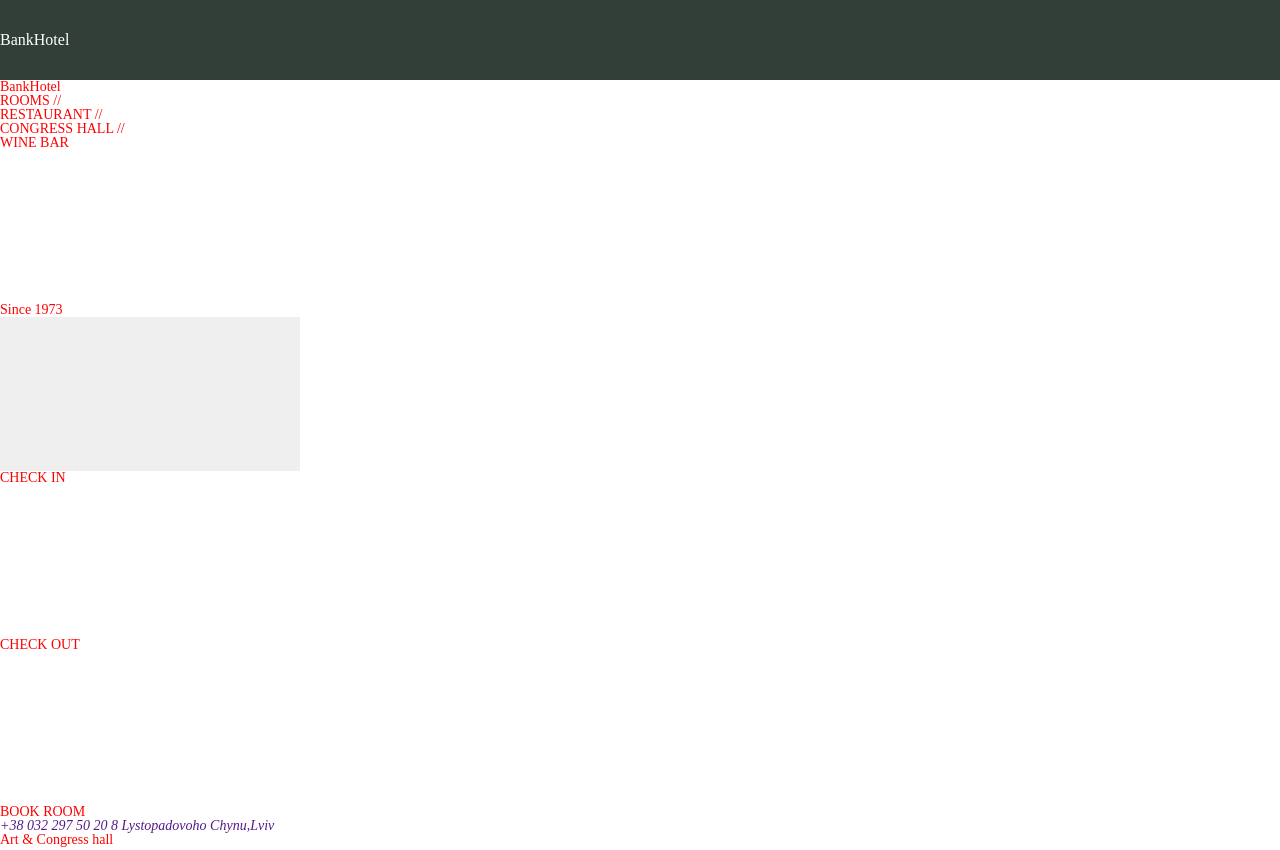
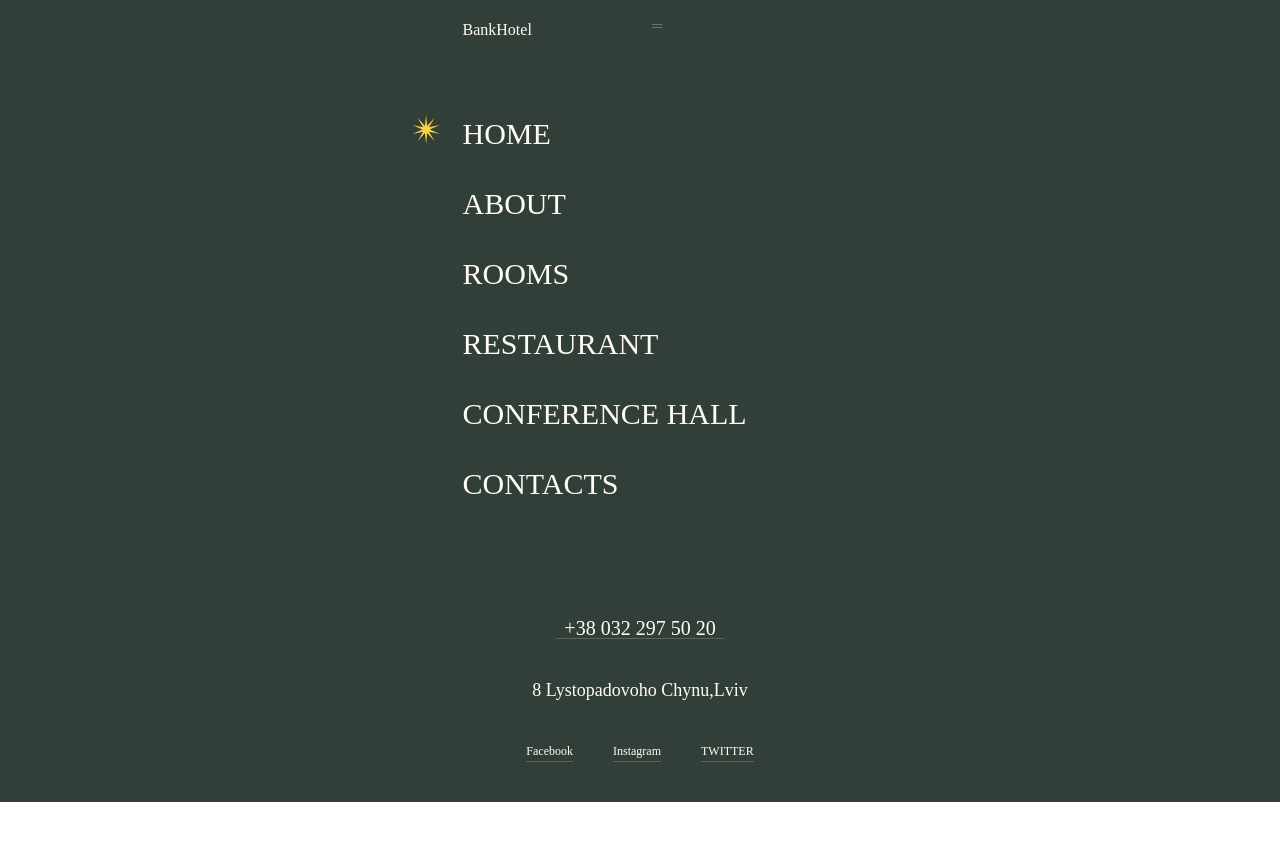
Before and after one commit to Dris777/mobileFirs, a plain HTML site: page index.html in a window 1280 px wide. Shown: the top 850 px of the page. After the commit the page ends 802 px from the top, so only its background shows below. Drawn offline with Linux system fonts and the light colour scheme.

Commit message:
add header menu

```diff
--- a/css/base.scss
+++ b/css/base.scss
@@ -13,3 +13,11 @@ a:hover{text-decoration: none;}
 ul li{list-style: none;}
 img{vertical-align: top;}
 h1,h2,h3,h4,h5,h6{font-size:inherit;font-weight: inherit;}
+
+
+
+.container{
+  max-width: 375px;
+  margin: 0 auto;
+  padding: 0 10px;
+}
--- a/css/style.scss
+++ b/css/style.scss
@@ -4,32 +4,81 @@
 
 .header{
   background-color: $primary-color;
-  padding-top: 30px;
+
 }
 
 .header__container{
-  display: flex;
-  justify-content: space-between;
+  padding-top: 20px;
+  padding-bottom: 40px;
 }
 .header__logo{
-
-  @include fontConfig(16px,19px,#fff,500);
+  @include fontConfig(16px,19px,#FFFCF6,500);
+  margin-bottom: 80px;
 }
 
+.backdrop{
+  background-color: $primary-color;
+}
 .mainNav{
-  display: none;
+  display: flex;
+  flex-direction: column;
+  gap: 40px;
+  margin-bottom: 119px;
+}
+.mainNav__item{
+  @include fontConfig(30px,30px,#FFFCF6);
 }
 .header__link{
-  display: none;
-
+  @include fontConfig(20px,20px,#FFFCF6);
+  display: block;
+  margin-bottom: 40px;
+  text-align: center;
+}
+.header__link--bordered::after{
+  content: '';
+  display: block;
+  width: 168px;
+  height: 1px;
+  background-color: #FFFCF6;
+  opacity: 0.2;
+  margin: 0 auto;
+}
+.header__link--small{
+  @include fontConfig(18px,22px,#FFFCF6);
+  display: block;
+  margin-bottom: 40px;
 }
 .header__icon{
   fill:red;
 }
 
-.header{
-  color:blue;
+.social-list{
+  display: flex;
+  justify-content: center;
+  gap: 40px;
 }
-body{
-  color:red
+.social-list__item{
+  @include fontConfig(12px,20px,#FFFCF6,500);
 }
+.social-list__item:after{
+  content: '';
+  display: block;
+  width: 100%;
+  height: 1px;
+  background-color: #FFFCF6;
+  opacity: 0.2;
+  margin: 0 auto;
+}
+.menu-icon{
+  fill:#fff;
+  position: absolute;
+  top: 21px;
+  left: 639px;
+}
+
+.backdrop__icon{
+  fill:#FCD043;
+  position: absolute;
+  top: 115px;
+  left: 412px;
+}
--- a/index.html
+++ b/index.html
@@ -7,9 +7,11 @@
 </head>
 	<body>
 	<header class="header">
-		<div class="header__container">
+		<div class="header__container container">
+
 				<p class="header__logo logo">BankHotel</p>
 
+			<div class="backdrop">
 				<ul class="mainNav ">
 
 					<li class="mainNav__item">HOME</li>
@@ -20,13 +22,24 @@
 					<li class="mainNav__item">CONTACTS</li>
 				</ul>
 
-			<a href="" class="header__link" >+38 032 297 50 20</a>
-			<svg class="header__icon" width="50px" height="50px" fill="blue">
-				<use ></use>
+				<a href="" class="header__link header__link--bordered" >+38 032 297 50 20</a>
+				<a href="" class="header__link header__link--small"> 8 Lystopadovoho Chynu,Lviv</a>
+
+				<ul class="social-list" >
+					<li class="social-list__item">Facebook</li>
+					<li class="social-list__item">Instagram</li>
+					<li class="social-list__item">TWITTER</li>
+				</ul>
+				<svg class="menu-icon" width="37" height="10">
+					<use xlink:href="/images/sprite.svg#icon-menu"></use>
+				</svg>
+				<svg class="backdrop__icon" width="29" height="29" >
+					<use xlink:href="/images/sprite.svg#icon-Star"></use>
 				</svg>
 			</div>
+		</div>
 	</header>
-		<main class="main">
+		<main style="display: none" class="main">
 			<section class="navigation">
 				<h1 class="navigation__title">
 					Bank<span class="navigation__title navigation__title--another">Hotel</span>
@@ -192,7 +205,7 @@
 		</main>
 
 
-	<footer class="footer">
+	<footer class="footer" style="display: none">
 		<div class="footer__container">
 			<a href="" class="footer__link">+38 032 297 50 20</a>
 			<a href="" class="footer__link">8 Lystopadovoho Chynu,Lviv</a>
@@ -253,5 +266,7 @@
 			</section>
 		</div>
 	</footer>
+
+<!--	<script src="test.js"></script>-->
 	</body>
 </html>
--- /dev/null
+++ b/test.js
@@ -0,0 +1,52 @@
+// const players = [
+//   { id: 'player-1', name: 'Mango', timePlayed: 310, points: 54, online: false },
+//   { id: 'player-2', name: 'Poly', timePlayed: 470, points: 92, online: true },
+//   { id: 'player-3', name: 'Kiwi', timePlayed: 230, points: 48, online: true },
+//   { id: 'player-4', name: 'Ajax', timePlayed: 150, points: 71, online: false },
+//   { id: 'player-5', name: 'Chelsy', timePlayed: 280, points: 48, online: true },
+// ];
+
+
+// const tweets = [
+//   {id:'000', likes:5,tags:['js','nodejs']},
+//   {id:'001', likes:2,tags:['html','css']},
+//   {id:'000', likes:5,tags:['html','js','nodejs']},
+//   {id:'000', likes:5,tags:['css','react']},
+//   {id:'000', likes:5,tags:['js','nodejs','react']},
+// ]
+// const allTags = tweets.reduce( (tweet, tag) => [...tweet,...tag.tags],[] )
+//
+// console.log(allTags)
+//
+//
+// //variant 1
+// const tagsStats = allTags.reduce( (acc,tag) => {
+//
+//   !acc.hasOwnProperty(tag)?acc[tag]=1:acc[tag]+=1
+// return acc
+// },{})
+//
+// //variant 2
+// // const tagsStats = allTags.reduce( (acc,tag) => {
+// //
+// //   return {
+// //     ...acc,[tag]:acc[tag]? acc[tag] +1:1
+// //   }
+// // },{})
+//
+//
+// console.log(tagsStats)
+
+function changeEven(numbers, value) {
+  // Пиши код ниже этой строки
+  let a = []
+   numbers.forEach( num => {
+     !(num%2)?a.push(num+value):a.push(num)
+
+  })
+  return a
+  // Пиши код выше этой строки
+}
+
+
+console.log(changeEven([1, 2, 3, 4, 5], 10))
```
Also changed, not shown: css/style.css, images/sprite.svg (added), main.css (deleted), 1 other file. Lines whose indentation alone changed are shown as unchanged.
